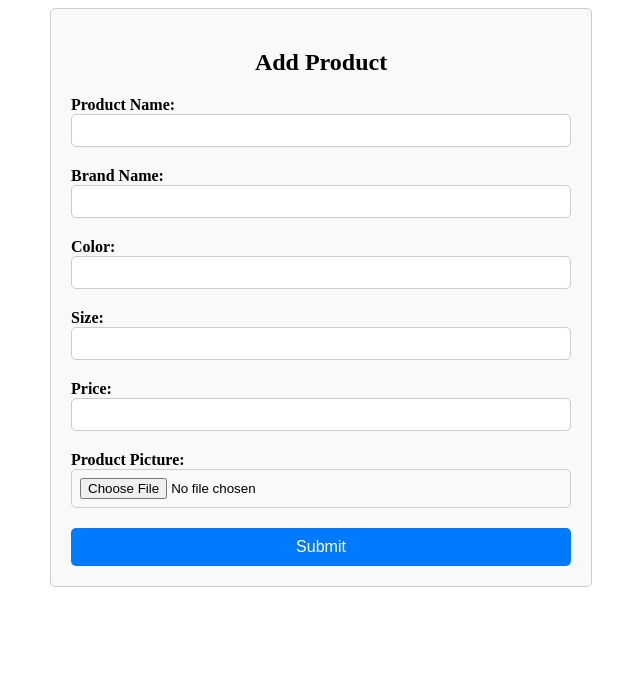
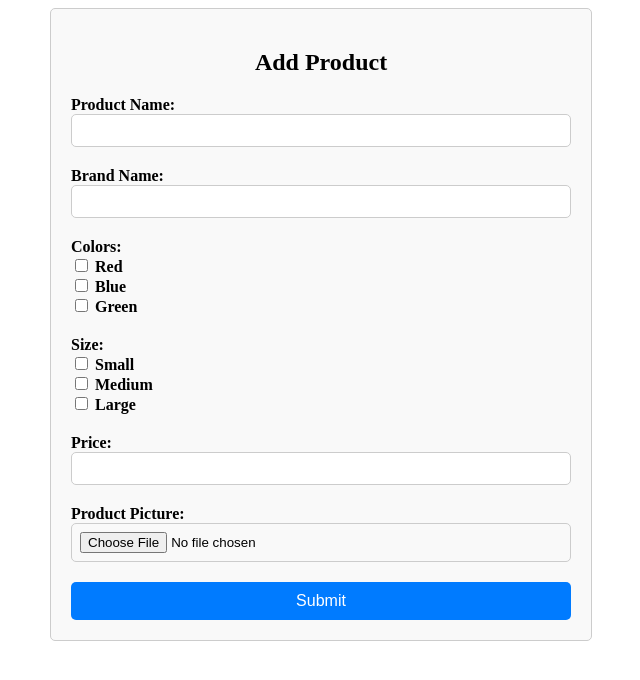
Before and after one commit to scholar-sane/pb-catalog, a Flask app: page /create in a window 1280 px wide. Shown: the top 680 px of the page, without its empty margins (319-959 px from the left). Run offline with Flask 3, Linux system fonts and the light colour scheme.

Commit message:
updated product class

```diff
--- a/app.py
+++ b/app.py
@@ -2,28 +2,53 @@ from flask import Flask, render_template, request, redirect
 from flask_migrate import Migrate
 from flask_sqlalchemy import SQLAlchemy
 from datetime import datetime
+from werkzeug.utils import secure_filename
 import os
 
 app = Flask(__name__)
-app.config['SQLALCHEMY_DATABASE_URI'] = "sqlite:///todo.db"
+app.config['SQLALCHEMY_DATABASE_URI'] = "sqlite:///item.db"
 app.config['SQLALCHEMY_TRACK_MODIFICATIONS'] = False
 app.config['UPLOAD_FOLDER'] = 'static/uploads'  # Specify the upload folder
 db = SQLAlchemy(app)
 migrate = Migrate(app,db)
 
+# Define the association table for the many-to-many relationship between Product and Color
+product_color = db.Table('product_color',
+    db.Column('product_id', db.Integer, db.ForeignKey('product.id'), primary_key=True),
+    db.Column('color_id', db.Integer, db.ForeignKey('color.id'), primary_key=True)
+)
+
+# Define the association table for the many-to-many relationship between Product and Size
+product_size_association = db.Table('product_size_association',
+    db.Column('product_id', db.Integer, db.ForeignKey('product.id'), primary_key=True),
+    db.Column('size_id', db.Integer, db.ForeignKey('size.id'), primary_key=True)
+)
 
 class Product(db.Model):
     id = db.Column(db.Integer, primary_key=True)
     product_name = db.Column(db.String(50), nullable=False)
     brand_name = db.Column(db.String(100), nullable=False)
-    color = db.Column(db.String(50), nullable=False)
-    size = db.Column(db.String(20), nullable=False)
     price = db.Column(db.Integer, nullable=False)
     cover = db.Column(db.String(255))
     date_created = db.Column(db.DateTime, default=datetime.utcnow)
 
-    def _repr_(self):
-        return f"product_name='{self.product_name}'"
+    colors = db.relationship('Color', secondary=product_color, backref='products')
+    sizes = db.relationship('Size', secondary=product_size_association, backref='products')
+
+    def __str__(self):
+        return f"Product ID: {self.id}, Name: {self.product_name}, Brand: {self.brand_name}, Price: {self.price}, Colors: {self.colors}, Sizes: {self.sizes}"
+
+    def __repr__(self):
+        return f"Product ID: {self.id}, Name: {self.product_name}, Brand: {self.brand_name}, Price: {self.price}, Colors: {self.colors}, Sizes: {self.sizes}"
+
+
+class Color(db.Model):
+    id = db.Column(db.Integer, primary_key=True)
+    name = db.Column(db.String(50), nullable=False, unique=True)
+
+class Size(db.Model):
+    id = db.Column(db.Integer, primary_key=True)
+    name = db.Column(db.String(20), nullable=False, unique=True)
 
 with app.app_context():
     db.create_all()
@@ -35,6 +60,7 @@ with app.app_context():
 @app.route('/')
 def hello():
     products = Product.query.all()
+    print(products)
     return render_template('index.html', products=products)
 
 @app.route('/create', methods=['GET','POST'])
@@ -42,25 +68,61 @@ def createProduct():
     if request.method == 'POST':
         product_name = request.form['product_name']
         brand_name = request.form['brand_name']
-        color = request.form['color']
-        size = request.form['size']
         price = request.form['price']
         cover = request.files['cover']
 
+        # Retrieve color names from the form
+        color_names = request.form.getlist('colors')
+        print(color_names)
+        colors = []
+
+        # Retrieve color objects by name or create new ones if they don't exist
+        for color_name in color_names:
+            color = Color.query.filter_by(name=color_name).first()
+            if not color:
+                color = Color(name=color_name)
+                db.session.add(color)
+            colors.append(color)
+
+        # Retrieve size names from the form
+        size_names = request.form.getlist('sizes')
+        sizes = []
+
+        # Retrieve size objects by name or create new ones if they don't exist
+        for size_name in size_names:
+            size = Size.query.filter_by(name=size_name).first()
+            if not size:
+                size = Size(name=size_name)
+                db.session.add(size)
+            sizes.append(size)
+
         if cover:
-            filename = cover.filename
+            filename = secure_filename(cover.filename)
             cover.save(os.path.join(app.config['UPLOAD_FOLDER'], filename))
             cover_path = os.path.join(app.config['UPLOAD_FOLDER'], filename)
         else:
             cover_path = None
 
-        product = Product(product_name=product_name, brand_name=brand_name, color=color, size=size, price=price, cover=cover_path)
+        product = Product(
+            product_name=product_name,
+            brand_name=brand_name,
+            price=price,
+            cover=cover_path
+        )
+
+        # Add colors and sizes to the product
+        product.colors.extend(colors)
+        product.sizes.extend(sizes)
+
         db.session.add(product)
         db.session.commit()
-
-        return "Done"
+        return redirect('/')
     else:
-        return render_template('create.html')
+        colors = Color.query.all()
+        sizes = Size.query.all()
+        return render_template('create.html', colors=colors, sizes=sizes)
 
 if __name__ == '__main__':
+    # with app.app_context():
+    #     db.create_all()
     app.run(debug=True)
--- a/templates/create.html
+++ b/templates/create.html
@@ -65,14 +65,56 @@ button[type="submit"]:hover {
                 <label for="brand_name">Brand Name:</label>
                 <input type="text" id="brand_name" name="brand_name" required>
             </div>
-            <div class="form-group">
+            <!-- <div class="form-group">
                 <label for="color">Color:</label>
                 <input type="text" id="color" name="color" required>
+            </div> -->
+
+            <div class="form-group">
+                <label >Colors:</label>
+                <div id="color-checkboxes">
+                    <div>
+                        <input type="checkbox" id="red" name="colors" value="Red">
+                        <label for="red">Red</label>
+                    </div>
+                    <div>
+                        <input type="checkbox" id="blue" name="colors" value="Blue">
+                        <label for="blue">Blue</label>
+                    </div>
+                    <div>
+                        <input type="checkbox" id="green" name="colors" value="Green">
+                        <label for="green">Green</label>
+                    </div>
+                    <!-- Add more color checkboxes as needed -->
+                </div>
             </div>
+
+
             <div class="form-group">
+                <label >Size:</label>
+                <div id="size-checkboxes">
+                    <div>
+                        <input type="checkbox" id="small" name="sizes" value="Small">
+                        <label for="small">Small</label>
+                    </div>
+                    <div>
+                        <input type="checkbox" id="medium" name="sizes" value="Medium">
+                        <label for="medium">Medium</label>
+                    </div>
+                    <div>
+                        <input type="checkbox" id="Large" name="sizes" value="Large">
+                        <label for="large">Large</label>
+                    </div>
+                    <!-- Add more color checkboxes as needed -->
+                </div>
+            </div>
+
+
+
+            <!-- <div class="form-group">
                 <label for="size">Size:</label>
-                <input type="text" id="size" name="size" required>
-            </div>
+                <input type="text" id="size" name="sizes" required>
+            </div> -->
             <div class="form-group">
                 <label for="price">Price:</label>
                 <input type="text" id="price" name="price" required>
```
Also changed, not shown: templates/index.html (+16 -6 lines), instance/item.db (added), instance/todo.db (deleted), static/uploads/Ladies Pants 223272101073_Black.jpg (deleted), static/uploads/Mens Pullovers 223148101062_White.jpg (deleted), static/uploads/Mens_Pants_223175201016_Dark_Grey.jpg (renamed from static/uploads/Mens Pants 223175201016_Dark_Grey.jpg).
